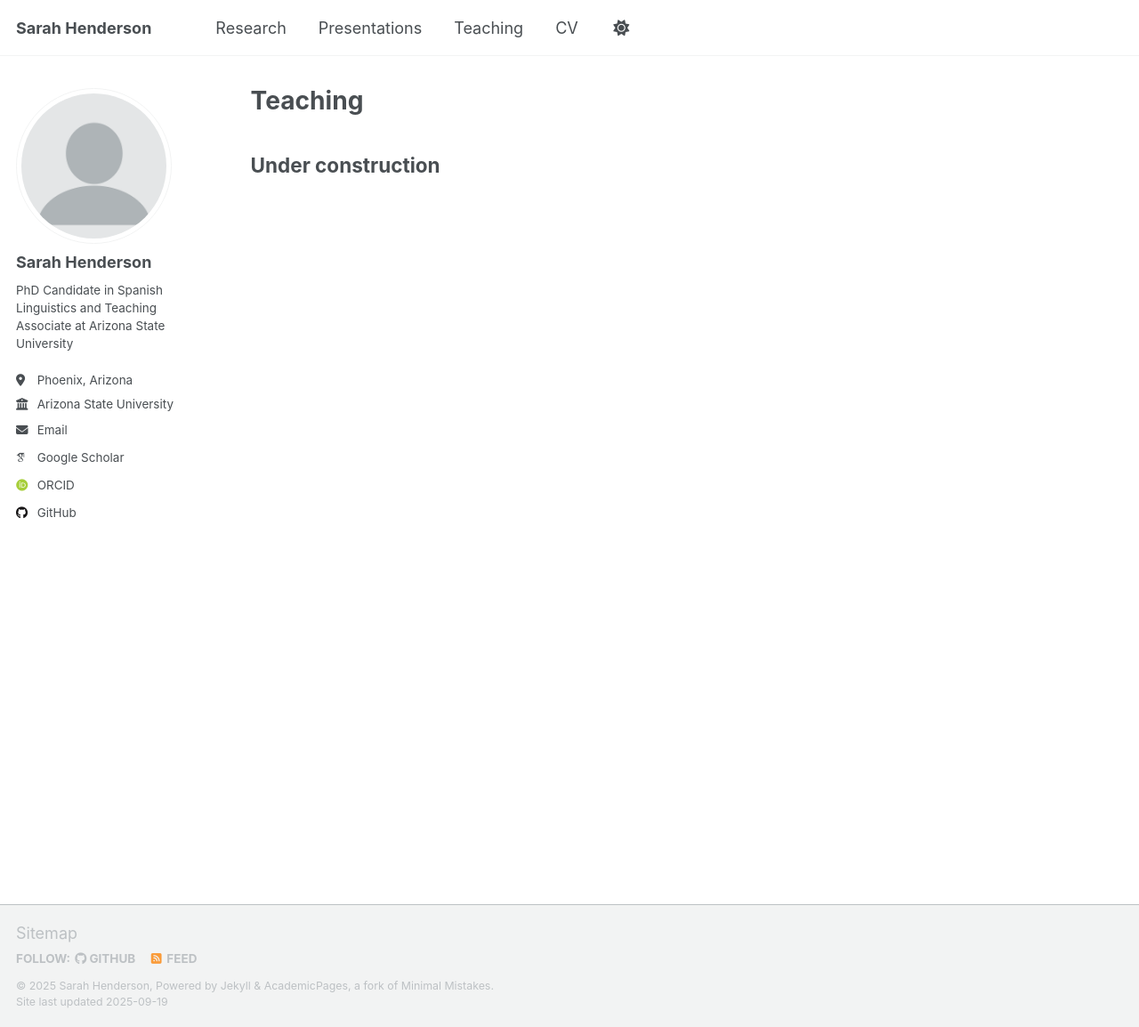
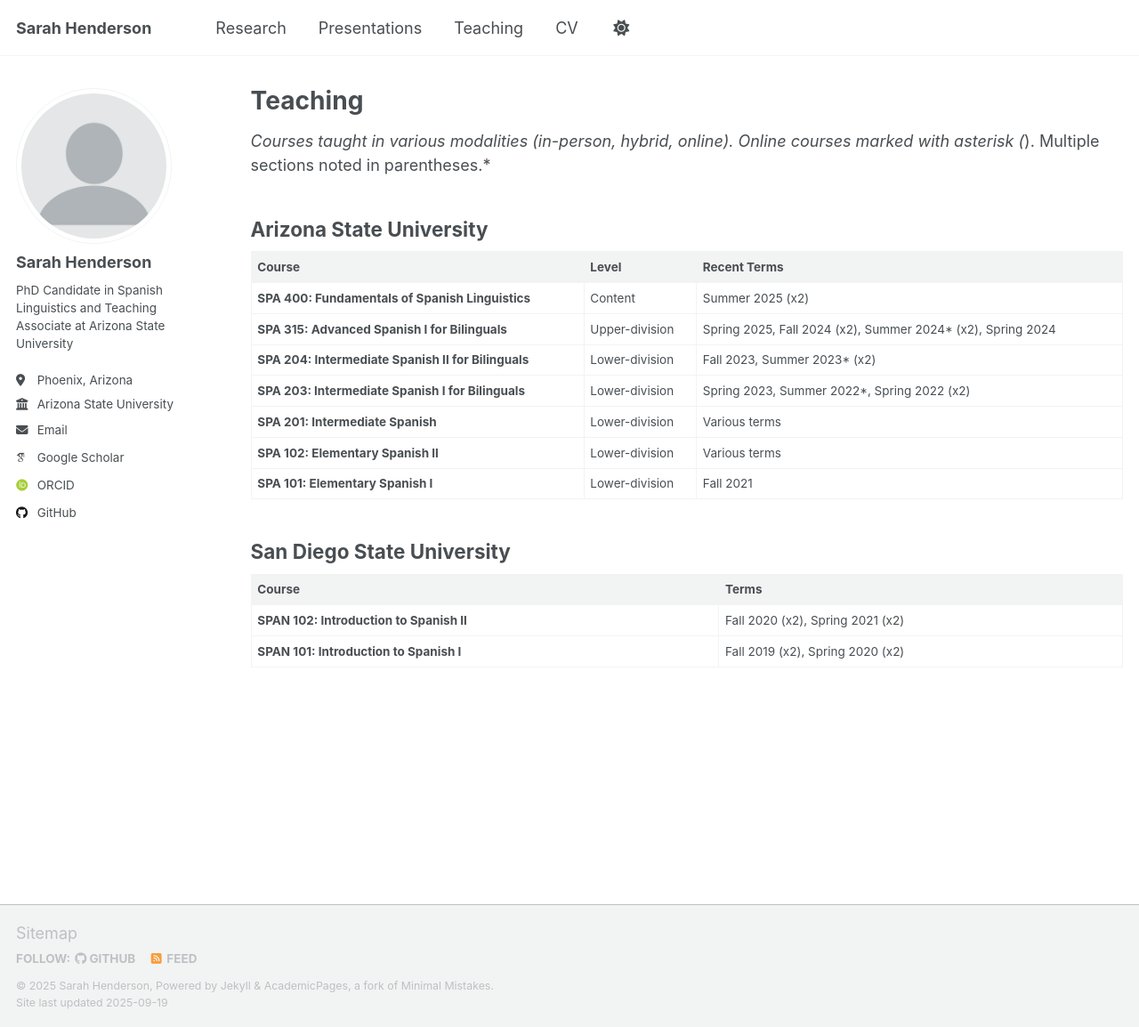
Before and after one commit to sarah-e-henderson/sarah-e-henderson.github.io, a Jekyll site: the page built from _pages/teaching.md, in a window 1280 px wide and 1154 px high. Shown: the whole window at 89% size. Built offline with Jekyll 4.4.1, drawn with Linux system fonts in a browser that asks for light colours; some web fonts are replaced; a script that is not in the unit is left out.

Commit message:
Update teaching.md

```diff
--- a/_pages/teaching.md
+++ b/_pages/teaching.md
@@ -5,4 +5,23 @@ permalink: /teaching/
 author_profile: true
 ---
 
-## Under construction
+*Courses taught in various modalities (in-person, hybrid, online). Online courses marked with asterisk (*). Multiple sections noted in parentheses.*
+
+## Arizona State University
+
+| Course | Level | Recent Terms |
+|---------|-------|--------------|
+| **SPA 400: Fundamentals of Spanish Linguistics** | Content | Summer 2025 (x2) |
+| **SPA 315: Advanced Spanish I for Bilinguals** | Upper-division | Spring 2025, Fall 2024 (x2), Summer 2024* (x2), Spring 2024 |
+| **SPA 204: Intermediate Spanish II for Bilinguals** | Lower-division | Fall 2023, Summer 2023* (x2) |
+| **SPA 203: Intermediate Spanish I for Bilinguals** | Lower-division | Spring 2023, Summer 2022*, Spring 2022 (x2) |
+| **SPA 201: Intermediate Spanish** | Lower-division | Various terms |
+| **SPA 102: Elementary Spanish II** | Lower-division | Various terms |
+| **SPA 101: Elementary Spanish I** | Lower-division | Fall 2021 |
+
+## San Diego State University
+
+| Course | Terms |
+|---------|-------|
+| **SPAN 102: Introduction to Spanish II** | Fall 2020 (x2), Spring 2021 (x2) |
+| **SPAN 101: Introduction to Spanish I** | Fall 2019 (x2), Spring 2020 (x2) |
```
